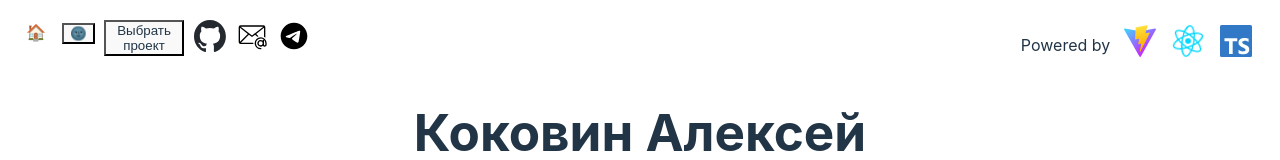
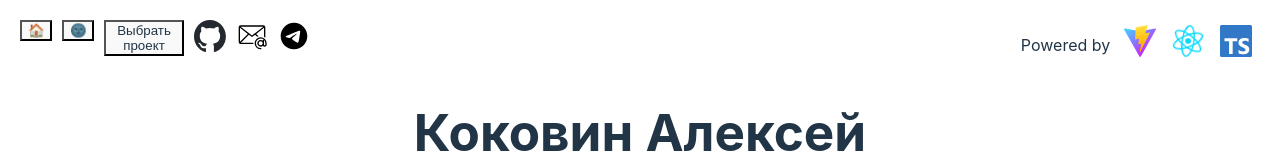
Before and after one commit to ankokovin/ankokovin.github.io, a React (Vite) app: page / in a window 1280 px wide. Shown: the top 160 px of the page. Built offline with nearby package versions, Linux system fonts and the light colour scheme.

Commit message:
use react-dom-router

```diff
--- a/package.json
+++ b/package.json
@@ -13,6 +13,7 @@
   "dependencies": {
     "react": "^18.2.0",
     "react-dom": "^18.2.0",
+    "react-router-dom": "^6.11.2",
     "vite-plugin-static-copy": "^0.15.0"
   },
   "devDependencies": {
--- a/src/App.tsx
+++ b/src/App.tsx
@@ -1,23 +1,35 @@
 import "./App.css";
 
+import Footer from "Components//footer";
+import Header from "Components//header";
+import Main from "Components//main";
+import DisplayProject from "Components/project";
+import { projects } from "Data/projects.json";
 import { useCallback, useState } from "react";
+import {
+	createBrowserRouter,
+	RouterProvider} from "react-router-dom";
 
-import Footer from "./components/footer";
-import Header from "./components/header";
-import Main from "./components/main";
 import DarkModeContext from "./context/DarkModeContext";
 import { Project, Scheme } from "./types";
 import { getPreferredColorScheme, isSmallScreen } from "./utils";
 
-
+const router = createBrowserRouter([
+	{
+		path: "/",
+		element: <Main />,
+	},
+	{
+		path: "/project/:projectId",
+		element: <DisplayProject />,
+		loader: async ({params}) => projects.find(project => project.id === params.projectId),
+	}
+]);
 
 export default function App() {
 
-	const [currentProject, setCurrentProject] = useState<null | Project>(null);
-
 	const onProjectChange = useCallback((project: null | Project) => {
 		if (!project) {
-			setCurrentProject(project);
 			return;
 		}
 
@@ -30,7 +42,7 @@ export default function App() {
 			return;
 		}
 
-		setCurrentProject(project);
+		router.navigate(`/project/${project.id}`);
 	}, []);
 
 	const [currentScheme, setCurrentScheme] = useState<Scheme>(getPreferredColorScheme());
@@ -44,8 +56,8 @@ export default function App() {
 
 	return (
 		<DarkModeContext.Provider value={darkModeContextValue} >
-			<Header onProjectChange={onProjectChange} />
-			<Main currentProject={currentProject}/>
+			<Header onProjectChange={onProjectChange} home={() => router.navigate("/")}/>
+			<RouterProvider router={router}/>
 			<Footer />
 		</DarkModeContext.Provider>
 	);
--- a/src/components/header/DarkModeToggle.tsx
+++ b/src/components/header/DarkModeToggle.tsx
@@ -19,7 +19,6 @@ export default function DarkModeToggle() {
 		applyPreferredColorScheme(darkModeContext.currentScheme);
 	}, [darkModeContext.currentScheme]);
 
-	return <div>
-		<button onClick={toggleColorScheme}>{darkModeContext.isDarkMode ? "🌞" : "🌚"}</button>
-	</div>;
+	return <button onClick={toggleColorScheme}>{darkModeContext.isDarkMode ? "🌞" : "🌚"}</button>;
+
 }
--- a/src/components/header/Header.tsx
+++ b/src/components/header/Header.tsx
@@ -13,13 +13,13 @@ import Logo from "./Logo";
 import ProjectsDialog from "./ProjectsDialog";
 
 
-function Header(props: { onProjectChange: (arg0: null | Project) => void; }) {
+function Header(props: { onProjectChange: (arg0: null | Project) => void; home: () => void}) {
 	const {projectDialogButton, projectDialog} = ProjectsDialog(props.onProjectChange);
 
 	return (
 		<>
 			<header>
-				<a href="/">🏠</a>
+				<button onClick={props.home}>🏠</button>
 				<DarkModeToggle />
 				{projectDialogButton}
 				<Logo
--- a/src/components/main/DisplayProject.tsx
+++ /dev/null
@@ -1,8 +0,0 @@
-import { Project } from "../../types";
-
-export default function DisplayProject(props: { project: Project }) {
-	return <div className='display-project'>
-		<h1>{props.project["ru-name"]}</h1>
-		<iframe src={`https://ankokovin.github.io/${props.project.id}`}></iframe>
-	</div>;
-}
--- a/src/components/main/Main.css
+++ b/src/components/main/Main.css
@@ -1,8 +1,3 @@
-iframe {
-    width: 100%;
-    height: 65vh;
-}
-
 .todos {
     display: grid;
     grid-template-columns: 86px minmax(calc(100% - 86px), 20rem);
--- a/src/components/main/Main.tsx
+++ b/src/components/main/Main.tsx
@@ -1,19 +1,13 @@
 import "./Main.css";
 
-import { Project } from "../../types";
-import DisplayProject from "./DisplayProject";
 import GitHubIssueBadge from "./GitHubIssueBadge";
 
-export default function Main(props: { currentProject: null | Project, }) {
+export default function Main() {
 	return <main>
-		{props.currentProject != null ? <DisplayProject project={props.currentProject} /> :
-			(<>
 		<h1>Коковин Алексей</h1>
 		<section>
 			<details>
-						<summary>
-                            Список TODO прямо по серерине, чтобы я не забыл
-						</summary>
+				<summary>Список TODO прямо по серерине, чтобы я не забыл</summary>
 				<section className='todos'>
 					<input type="checkbox" checked readOnly id="minimum" />                <label htmlFor="minimum">Минимум</label>
 					<input type="checkbox" checked readOnly id="add-dark-mode-toggle" />   <label htmlFor="add-dark-mode-toggle">Dark mode toggle</label>
@@ -35,7 +29,5 @@ export default function Main(props: { currentProject: null | Project, }) {
 			<h2>Обо мне</h2>
 			<p>Lorem ipsum dolor sit amet, consectetur adipisicing elit. Rem fuga ab obcaecati quas laudantium laboriosam facilis neque laborum unde veniam! Cupiditate nesciunt non mollitia aliquid in distinctio error sequi nam!</p>
 		</section>
-			</>
-			)}
 	</main>;
 }
--- /dev/null
+++ b/src/components/project/DisplayProject.css
@@ -0,0 +1,4 @@
+iframe {
+	width: 100%;
+	height: 65vh;
+}
--- /dev/null
+++ b/src/components/project/DisplayProject.tsx
@@ -0,0 +1,16 @@
+import "./DisplayProject.css";
+
+import { useLoaderData } from "react-router-dom";
+
+import { Project } from "../../types";
+
+export default function DisplayProject() {
+	const project = useLoaderData() as Project;
+
+	return <main>
+		<div className='display-project'>
+			<h1>{project["ru-name"]}</h1>
+			<iframe src={`https://ankokovin.github.io/${project.id}`}></iframe>
+		</div>
+	</main> ;
+}
--- /dev/null
+++ b/src/components/project/index.ts
@@ -0,0 +1,3 @@
+import DisplayProject from "./DisplayProject";
+
+export default DisplayProject;
--- a/src/main.tsx
+++ b/src/main.tsx
@@ -5,6 +5,7 @@ import ReactDOM from "react-dom/client";
 
 import App from "./App.tsx";
 
+
 ReactDOM.createRoot(document.getElementById("root") as HTMLElement).render(
 	<React.StrictMode>
 		<App />
--- a/vite.config.ts
+++ b/vite.config.ts
@@ -9,6 +9,7 @@ export default defineConfig({
 		alias: {
 			"Assets": path.resolve(__dirname, "./src/assets"),
 			"Context": path.resolve(__dirname, "./src/context"),
+			"Components": path.resolve(__dirname, "./src/components"),
 			"Data": path.resolve(__dirname, "./src/data"),
 			"Types": path.resolve(__dirname, "./src/types.d.ts"),
 			"Utils": path.resolve(__dirname, "./src/utils.ts"),
```
Also changed, not shown: 1 other file (tests, documents, lock files or other folders). Lines whose indentation alone changed are shown as unchanged.
